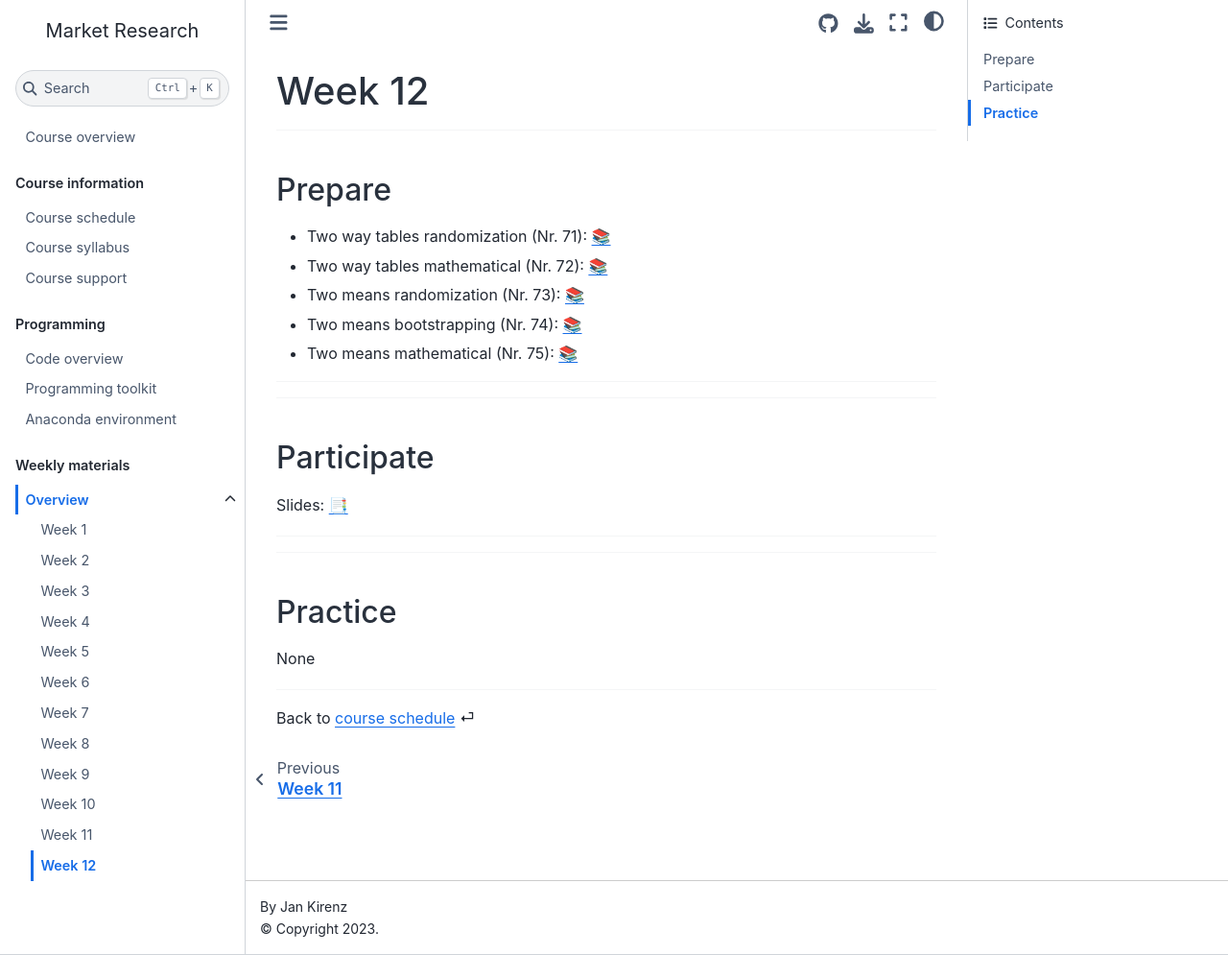
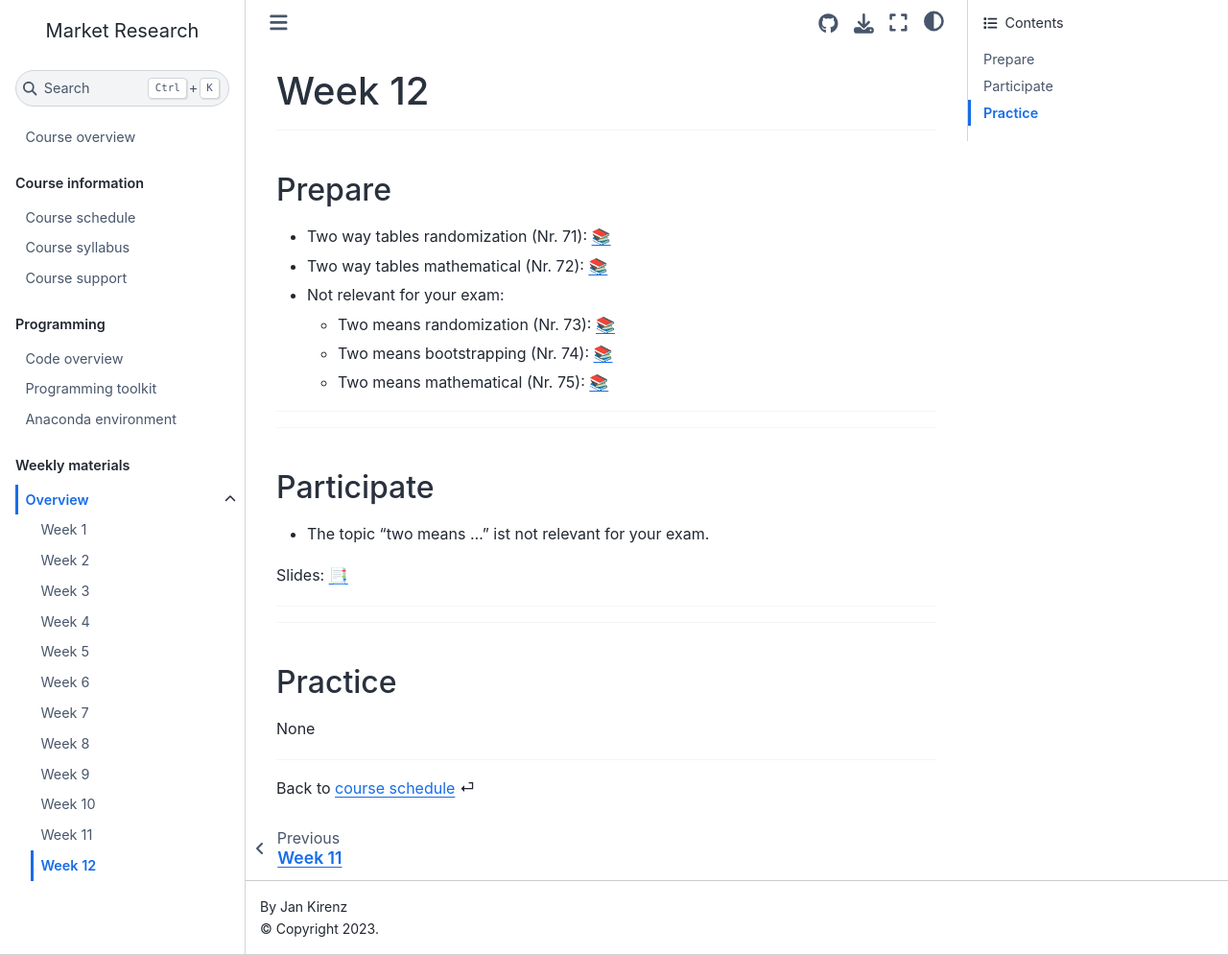
Before and after one commit to mr-ws22/website, a Jupyter Book: the page built from weeks/week12.md, in a window 1280 px wide and 995 px high. Shown: the whole window at 96% size. Built offline with Jupyter Book 1.0.4 settings and Sphinx 7.4.7 and the Sphinx Book theme 1.1.4, drawn with Linux system fonts in a browser that asks for light colours; comment, search, counter and statistics services are not loaded.

Commit message:
Update week12.md

```diff
--- a/weeks/week12.md
+++ b/weeks/week12.md
@@ -10,12 +10,12 @@
 
 - Two way tables mathematical (Nr. 72): [📚](https://openintro-ims.netlify.app/inference-tables.html#mathchisq)
 
-- Two means randomization (Nr. 73): [📚](https://openintro-ims.netlify.app/inference-two-means.html#rand2mean)
 
-- Two means bootstrapping (Nr. 74): [📚](https://openintro-ims.netlify.app/inference-two-means.html#bootstrap-confidence-interval-for-the-difference-in-means)
+- Not relevant for your exam:
 
-
-- Two means mathematical (Nr. 75): [📚](https://openintro-ims.netlify.app/inference-two-means.html#mathematical-model-for-estimating-the-difference-in-means)
+  - Two means randomization (Nr. 73): [📚](https://openintro-ims.netlify.app/inference-two-means.html#rand2mean)
+  - Two means bootstrapping (Nr. 74): [📚](https://openintro-ims.netlify.app/inference-two-means.html#bootstrap-confidence-interval-for-the-difference-in-means)
+  - Two means mathematical (Nr. 75): [📚](https://openintro-ims.netlify.app/inference-two-means.html#mathematical-model-for-estimating-the-difference-in-means)
 
 
 ---
@@ -25,6 +25,9 @@
 
 (participate)=
 ## Participate
+
+
+- The topic "two means ..." ist not relevant for your exam.
 
 
 Slides: [📑](https://drive.google.com/file/d/115Q0y2T7GD9VGEd3irJljxm4V684TT9O/view?usp=sharing)
```
